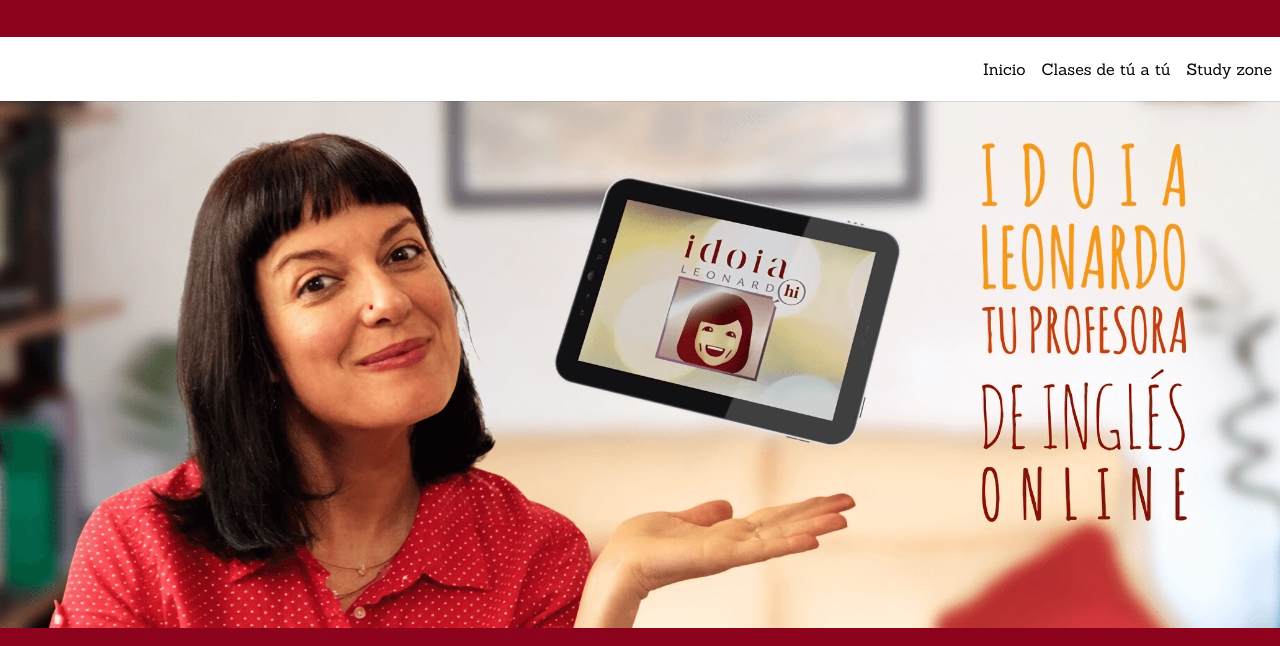
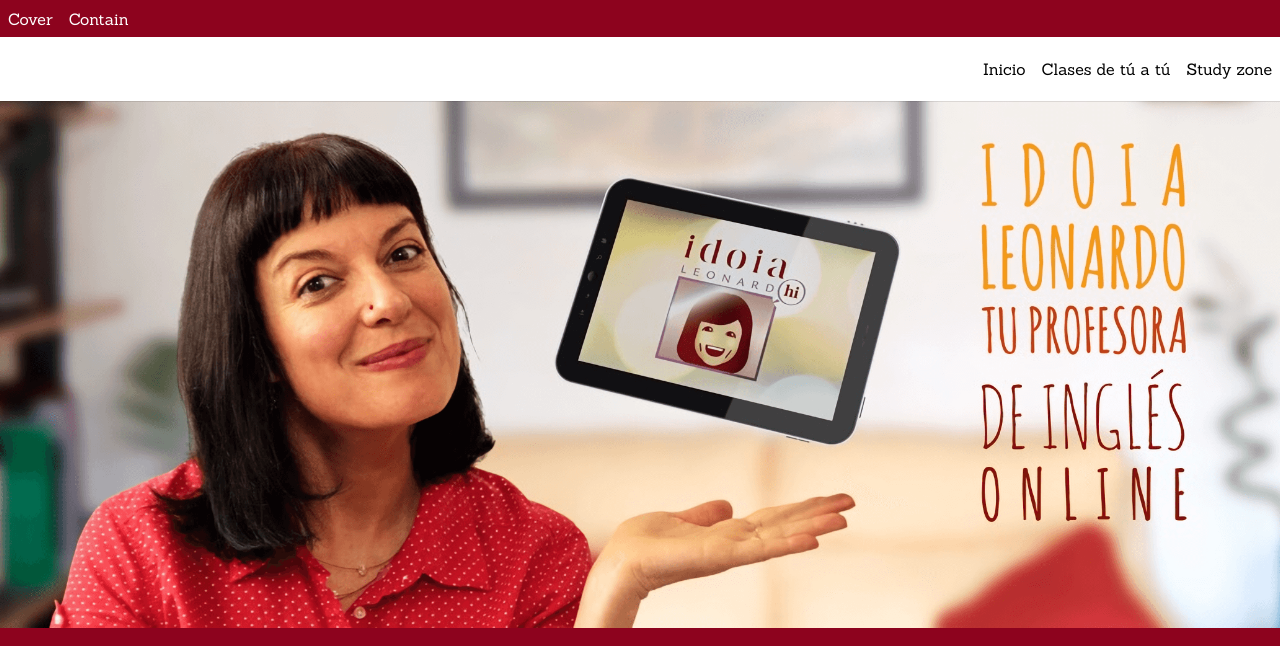
Before and after one commit to Pixel-in-Love/idoia-leonardo-poc, a plain HTML site: page index.html in a window 1280 px wide. Both pictures are taken after a click on the item "Inicio". Shown: the top 646 px of the page. Drawn offline with Linux system fonts and the light colour scheme.

Commit message:
change backgroundsize

```diff
--- a/index.html
+++ b/index.html
@@ -13,7 +13,12 @@
 </head>
 <body>
   <nav>
-    <div class="top-bar"></div>
+    <div class="top-bar">
+      <ul class="menu top">
+        <li class="cover">Cover</li>
+        <li class="contain">Contain</li>
+      </ul>
+    </div>
     <div class="main-bar">
       <ul class="menu">
         <li class="menu-item">Inicio</li>
@@ -23,9 +28,7 @@
     </div>
   </nav>
   <header>
-    <div class="hero-img">
-      <img class="image" src="bg2x.png" alt="background image">
-    </div>
+    <div class="hero-img"></div>
     <div class="title">
       <h1>Aprendiendo Inglés en la Nube</h1>
     </div>
--- a/script.js
+++ b/script.js
@@ -1,17 +1,27 @@
-const img = document.querySelector(".image");
+const img = document.querySelector(".hero-img");
 const menuItems = document.querySelectorAll(".menu-item");
+const coverButton = document.querySelector(".cover");
+const containButton = document.querySelector(".contain");
 
 menuItems.forEach((item) => {
   item.addEventListener("click", () => {
     const content = item.textContent
     if(content === "Inicio") {
-      img.src = "bg2x.png"
+      img.style.backgroundImage = "url(bg2x.png)"
     }
     if(content === "Clases de tú a tú") {
-      img.src = "collage2x.png"
+      img.style.backgroundImage = "url(collage2x.png)"
     }
     if(content === "Study zone") {
-      img.src = "zone2x.png"
+      img.style.backgroundImage = "url(zone2x.png)"
     }
   })
 })
+
+coverButton.addEventListener("click", () => {
+  img.style.backgroundSize = "cover"
+})
+
+containButton.addEventListener("click", () => {
+  img.style.backgroundSize = "contain"
+})
--- a/style.css
+++ b/style.css
@@ -14,7 +14,12 @@ header {
 
 .hero-img {
   flex: 1;
-  padding-top: calc(37px + 64px);
+  margin-top: calc(37px + 80px);
+  max-height: 100%;
+  background-image: url(bg2x.png);
+  background-size: cover;
+  background-position: center top;
+  background-repeat: no-repeat;
 }
 
 img {
@@ -78,6 +83,12 @@ nav {
   height: 100%;
 }
 
+.top {
+  color: #ffffff;
+  justify-content: start;
+  margin-left: 0.5rem;
+}
+
 li {
   cursor: pointer
 }
@@ -90,4 +101,8 @@ li {
   .main-bar {
     height: 64px;
   }
+
+  .hero-img {
+    margin-top: calc(37px + 64px);
+  }
 }
```
